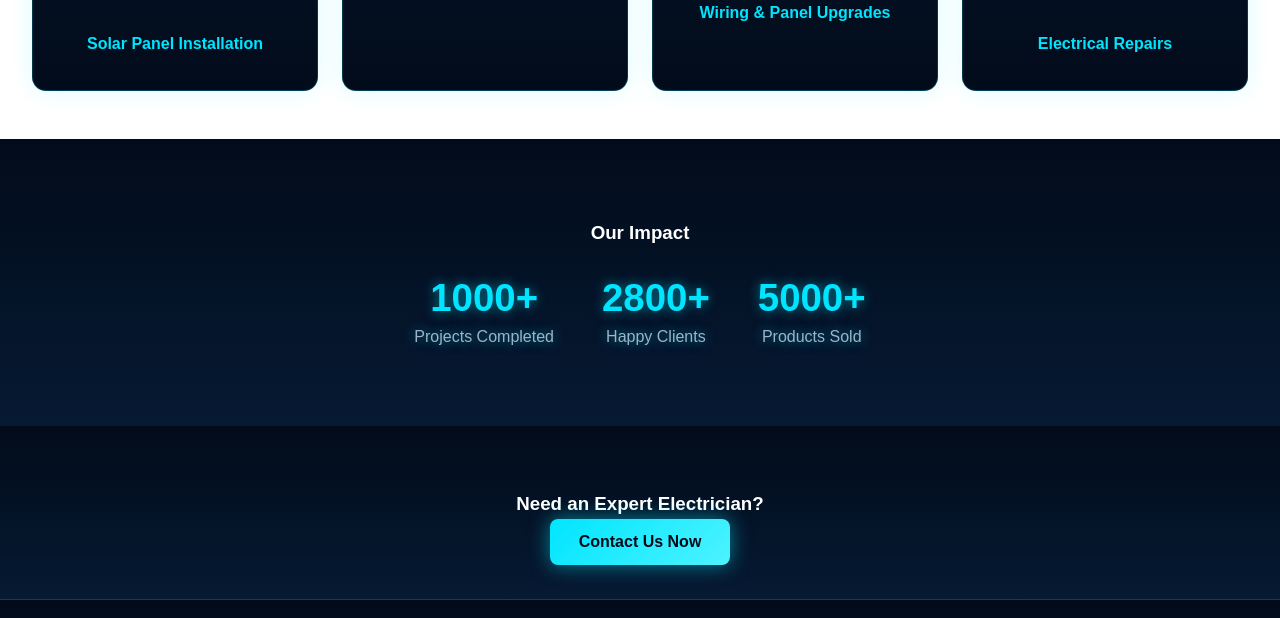
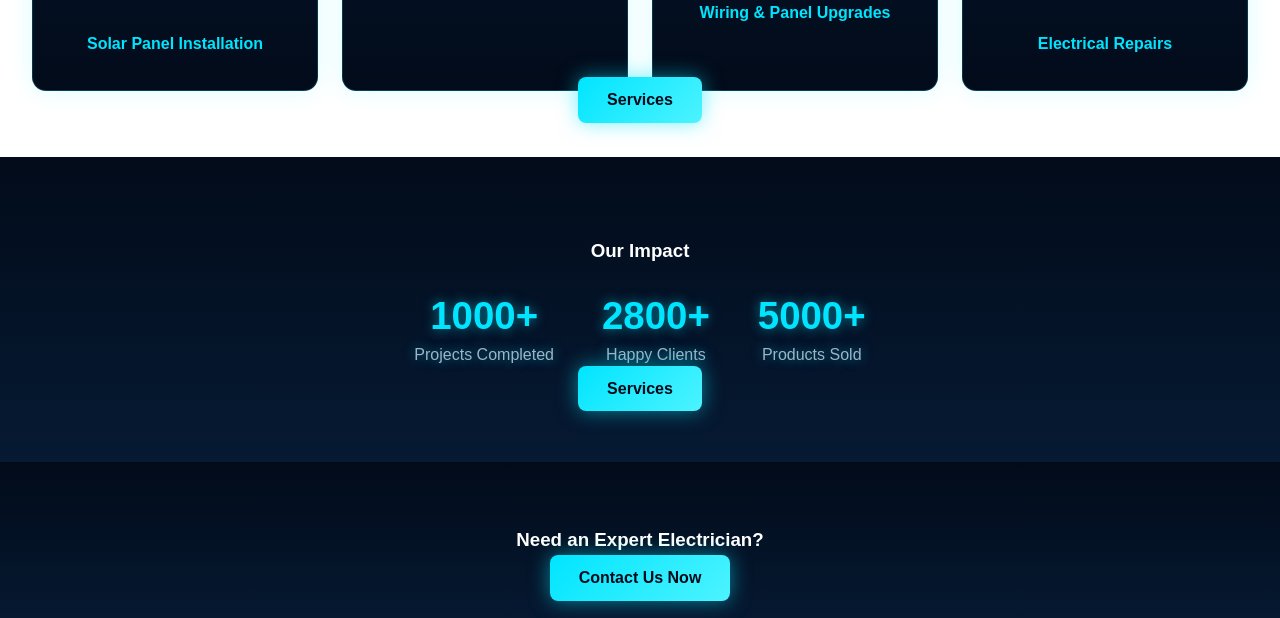
Before and after one commit to Ouresteve/Shawn-Electrical-Services, a plain HTML site: page index.html in a window 1280 px wide. Shown: the part 1057-1675 px from the top of the page. Drawn offline with Linux system fonts and the light colour scheme.

Commit message:
latest update

```diff
--- a/index.html
+++ b/index.html
@@ -62,6 +62,8 @@
                     <h4>Electrical Repairs</h4>
                 </div>
             </div>
+
+            <a class="btn primary" href="services.html" target="_blank">Services</a>
         </section>
 
         <section class="stats">
@@ -80,6 +82,7 @@
                     <p>Products Sold</p>
                 </div>
             </div>
+            <a class="btn primary" href="services.html" target="_blank">Services</a>
         </section>
 
 
--- a/style.css
+++ b/style.css
@@ -76,6 +76,7 @@ body {
     box-shadow: 0 0 20px #00e5ff88;
     font-weight: bold;
     transition:all 0.3s ease;
+
 }
 .btn.primary:hover {
     transform: translateY(-2px);
```
Also changed, not shown: google5da4d9d45eb4b1d6.html (added, +1 -0 lines).
